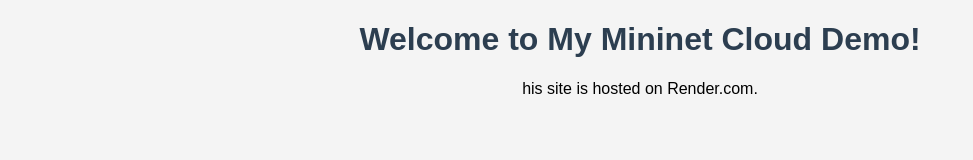
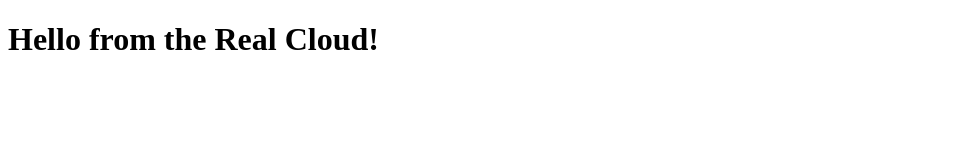
Before and after one commit to kiranchowdary123201/website, a plain HTML site: page index.html in a window 1280 px wide. Shown: the whole page, without its empty margins (0-973 px from the left). Drawn offline with Linux system fonts and the light colour scheme.

Commit message:
index.html

```diff
--- a/index.html
+++ b/index.html
@@ -1,14 +1,9 @@
 <!DOCTYPE html>
 <html>
 <head>
-    <title>Mininet Cloud Demo</title>
-    <style>
-        body { font-family: Arial; background-color: #f4f4f4; text-align: center; }
-        h1 { color: #2c3e50; }
-    </style>
+<title>Classroom Cloud</title>
 </head>
 <body>
-    <h1>Welcome to My Mininet Cloud Demo!</h1>
-    <p>his site is hosted on Render.com.</p>
+<h1>Hello from the Real Cloud!</h1>
 </body>
 </html>
```
